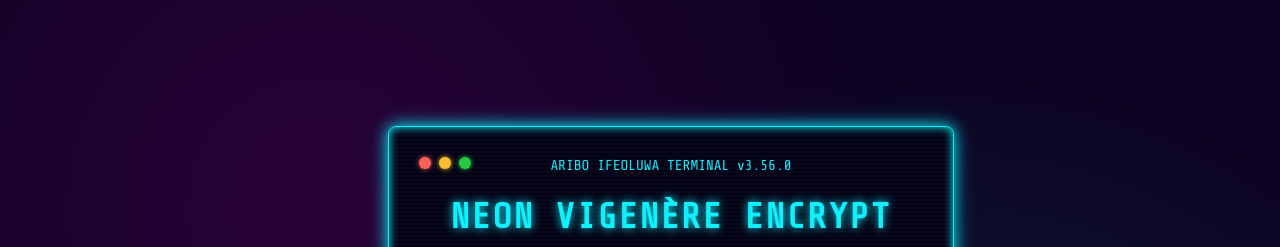
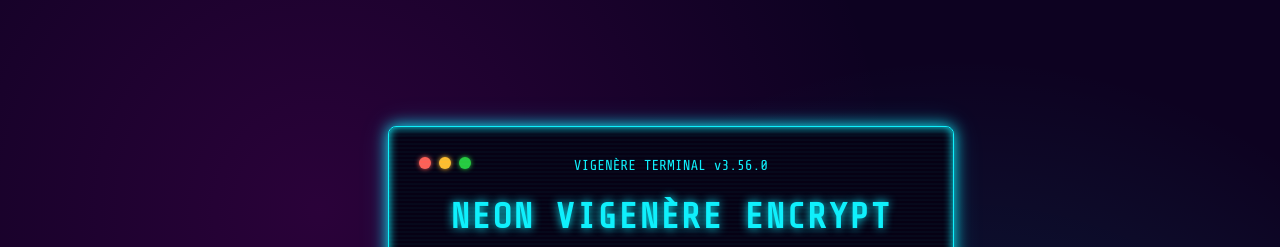
Before and after one commit to Ifeoluwa-x/vigenere-cipher-tool, a React (Create React App) app in the folder frontend/: page / in a window 1280 px wide. Shown: the top 247 px of the page. Built offline with nearby package versions, Linux system fonts and the light colour scheme.

Commit message:
Updated title and logo icon, added demo gif

```diff
--- a/frontend/src/App.js
+++ b/frontend/src/App.js
@@ -98,7 +98,7 @@ const VigenereCipher = () => {
           <div className="dot dot-yellow"></div>
           <div className="dot dot-green"></div>
         </div>
-        <div>ARIBO IFEOLUWA TERMINAL v3.56.0</div>
+        <div>VIGENÈRE TERMINAL v3.56.0</div>
         <div className="terminal-dots" style={{ visibility: 'hidden' }}>
           <div className="dot"></div>
           <div className="dot"></div>
```
